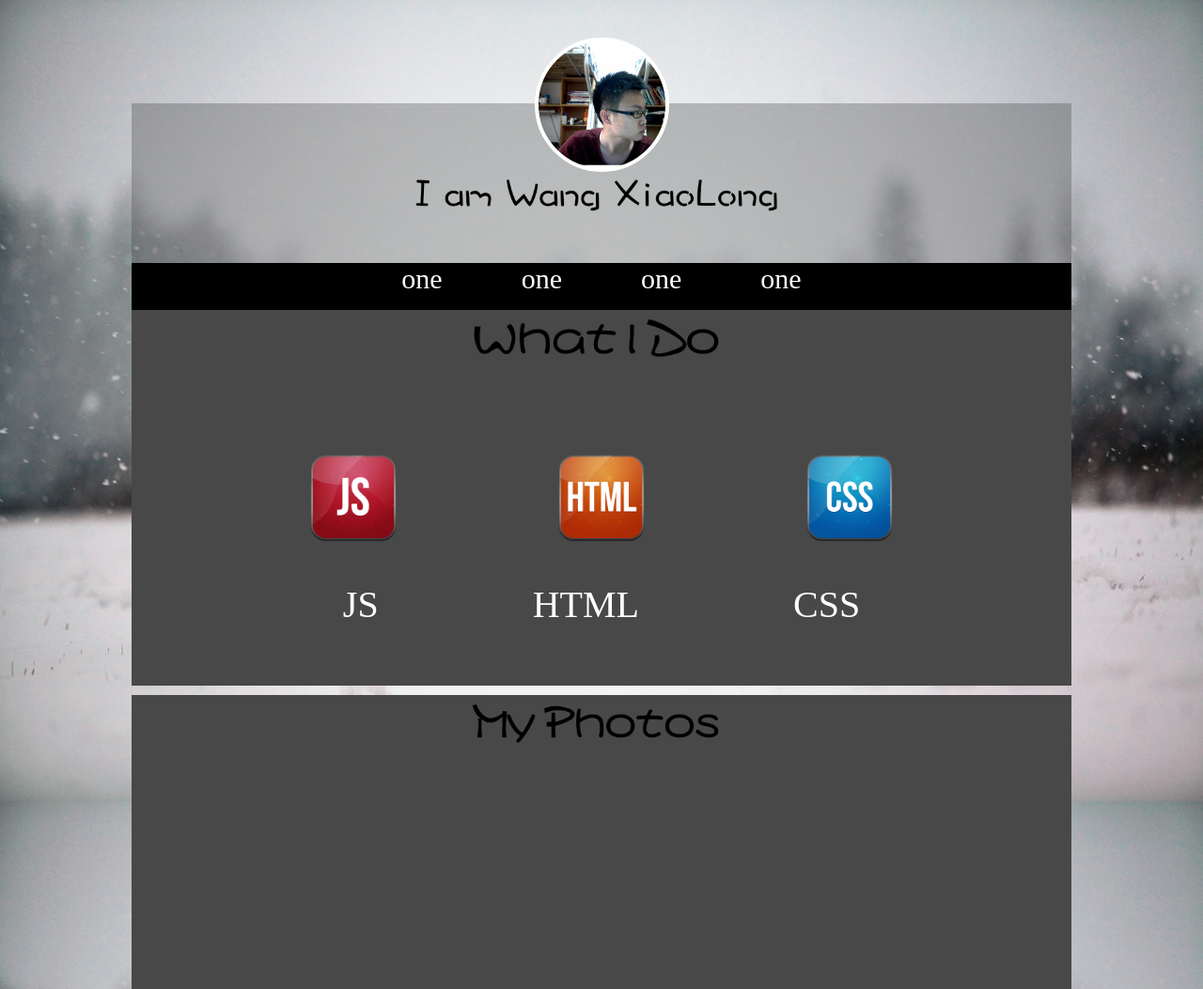
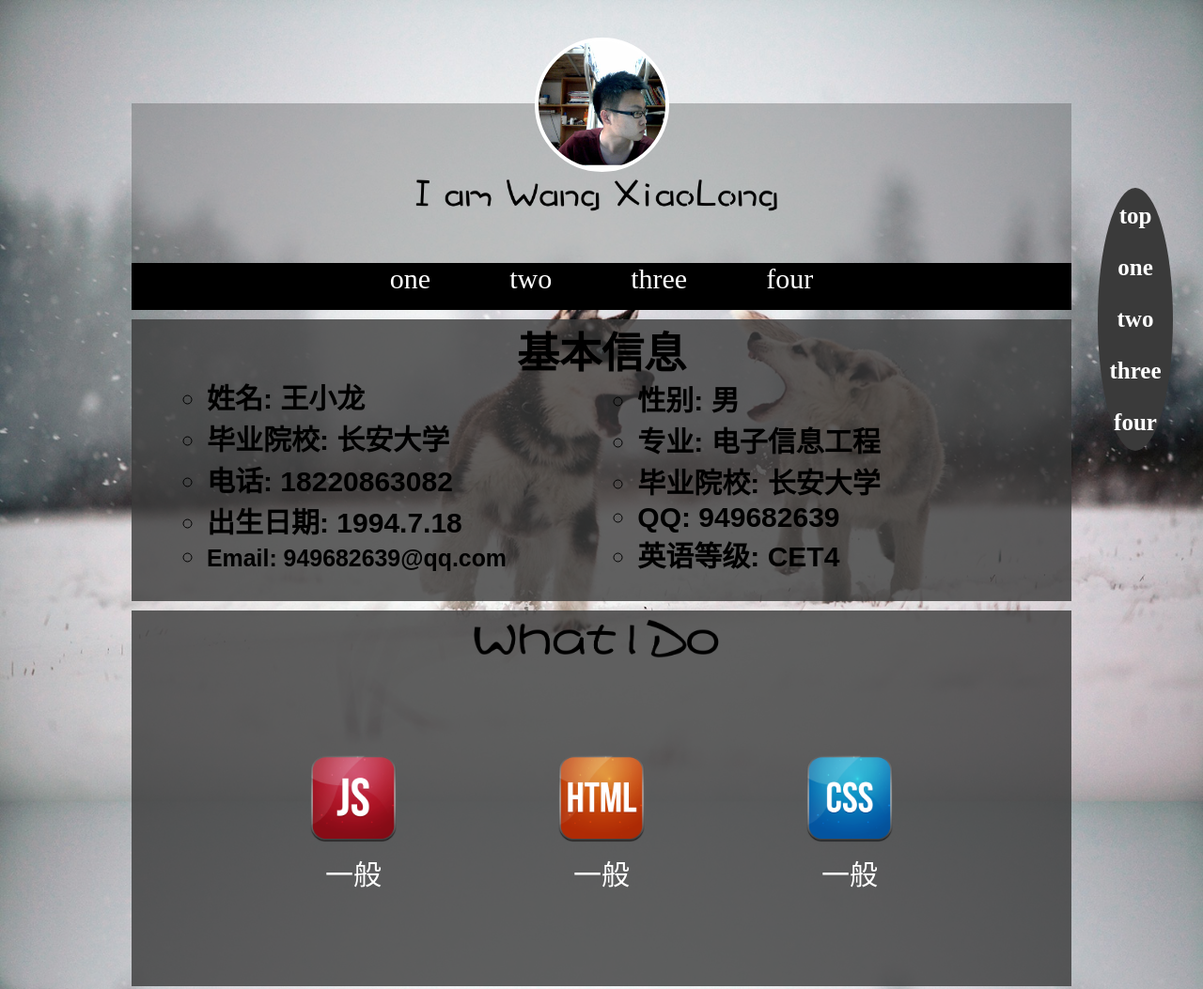
Before and after one commit to XiaoLongW/wxl-page, a plain HTML site: page index.html in a window 1280 px wide. Shown: the top 1053 px of the page at 94% size. Drawn offline with Linux system fonts and the light colour scheme.

Commit message:
add menu

```diff
--- a/index.html
+++ b/index.html
@@ -1,12 +1,12 @@
 <!DOCTYPE html>
 <html>
-  <head>
+  <head >
     <meta charset="utf-8">
     <title></title>
     <link rel="stylesheet" href="./style.css" media="screen" title="no title" charset="utf-8">
   </head>
 
-  <body>
+  <body">
     <div class="header" >
       <div class="avatar"></div>
       <div id="me"><img src="./img/me.png" style="width:400px;height:50px"/></div>
@@ -14,25 +14,55 @@
 
     <div id="menudiv">
       <ul id="menuul">
-        <li><a href="http://www.baidu.com" target="_blank">one</a></li>
-        <li><a href="file:///media/wxl/%E8%BD%AF%E4%BB%B6/SorftWare-it/WampServer/wamp/www/homepage/index.html" target="_blank">one</a></li>
-        <li><a href="http://www.baidu.com" target="_blank">one</a></li>
-        <li><a href="http://www.baidu.com" target="_blank">one</a></li>
+        <li><a href="#bodysum" >one</a></li>
+        <li><a href="#bodyone" >two</a></li>
+        <li><a href="#bodytwo" >three</a></li>
+        <li><a href="#bodythree" >four</a></li>
       </ul>
+    </div>
+
+    <div id="menu">
+        <ul>
+            <li><a href="#top">top</a></li>
+            <li><a href="#bodysum" >one</a></li>
+            <li><a href="#bodyone">two</a></li>
+            <li><a href="#bodytwo">three</a></li>
+            <li><a href="#bodythree">four</a></li>
+        </ul>
+    </div>
+
+    <div id="bodysum">
+       <!-- <div id="sum-title" ><img src="./img/do.png" style="width:280px;height:60px;margin:auto;padding:auto" style="margin:auto"/></div> -->
+       <div id="sum-title" ><h2 style="margin:0">基本信息</h2></div>
+       <ul id="sum-ul">
+       <li style="width:450px"><div id="sum-1">
+          <ul id="sum-message1">
+            <li><div id="name-div"><h4 style="margin:0">姓名: 王小龙</h4></div></li>
+            <li><div id="name-div"><h4 style="margin:0">毕业院校: 长安大学</h4></div></li>
+            <li><div id="name-div"><h4 style="margin:0">电话: 18220863082</h4></div></li>
+            <li><div id="name-div"><h4 style="margin:0">出生日期: 1994.7.18</h4></div></li>
+            <li><div id="name-div"><h5 style="margin:0">Email: 949682639@qq.com</h5></div></li>
+          </ul>
+       </div></li>
+       <li style="width:450px"><div id="sum-2" >
+          <ul id="sum-message2">
+            <li><div id="name-div"><h4 style="margin:0">性别: 男</h4></div></li>
+            <li><div id="name-div"><h4 style="margin:0">专业: 电子信息工程</h4></div></li>
+            <li><div id="name-div"><h4 style="margin:0">毕业院校: 长安大学</h4></div></li>
+            <li><div id="name-div"><h4 style="margin:0">QQ: 949682639</h4></div></li>
+            <li><div id="name-div"><h4 style="margin:0">英语等级: CET4</h4></div></li>
+          </ul>
+       </div></li>
+       </ul>
     </div>
 
     <div id="bodyone">
        <div id="one-title" ><img src="./img/do.png" style="width:280px;height:60px;margin:auto;padding:auto"/></div>
        <div id="one-1">
           <ul id="one-img">
-            <li><img src="./img/js.png" style="width:100px;height:100px"/></li>
-            <li><img src="./img/html.png" style="width:100px;height:100px"/></li>
-            <li><img src="./img/css.png" style="width:100px;height:100px"/></li>
-          </ul>
-          <ul id="one-word">
-            <li><p>JS</p></li>
-            <li><p>HTML</p></li>
-            <li><p>CSS</p></li>
+            <li><div id="js-div"><img src="./img/js.png" style="width:100px;height:100px"/><br/>一般</div></li>
+            <li><div id="html-div"><img src="./img/html.png" style="width:100px;height:100px"/><br/>一般</div></li>
+            <li><div id="css-div"><img src="./img/css.png" style="width:100px;height:100px"/><br/>一般</div></li>
           </ul>
        </div>
     </div>
--- a/style.css
+++ b/style.css
@@ -5,6 +5,47 @@ body{
   background-size: 100% auto;
   color: white
 }
+
+#menu {
+    position: fixed;
+    top: 200px;
+    left: 60%;
+    margin-left: 400px;
+    width: 80px;
+    background: rgba(58,58,58,1);
+    border-radius:50%;
+}
+
+#menu ul{
+  list-style: none;
+  margin: 0;
+  padding: 0;
+}
+
+#menu ul li{
+border-radius: 100%;
+}
+
+#menu ul li a {
+    display: block;
+    margin: 5px 0;
+    font-size: 25px;
+    font-weight: bold;
+    color: white;
+    width: 80px;
+    height: 50px;
+    line-height: 50px;
+    text-decoration: none;
+    text-align: center;
+    border-radius: 100%;
+}
+
+#menu ul li a:hover,
+#menu ul li a.current {
+    color: #fff;
+    background: black;
+}
+
 .header{
   width: 1000px;
   height: 170px;
@@ -62,11 +103,42 @@ body{
   text-decoration: underline;
 }
 
+
+
+#bodysum{
+  font-family: fantasy;
+  color: black;
+  width:1000px;
+  height:300px;
+  background:rgba(58,58,58,0.8);
+  margin: 10px auto 0 auto;
+  padding: 0;
+  font-size: 30px;
+}
+#sum-title{
+margin: 10px auto 0 auto;
+width:280px;
+height:60px;
+margin:0 auto 0 auto;
+text-align:center;
+}
+#sum-ul{
+  margin: 0;
+  padding: 0 40px 0 40px;
+  width:920px;
+  height:300px;
+  list-style:none;
+}
+#sum-ul>li{
+  display: inline-block;
+  margin: 0;
+}
+
 #bodyone{
   width:1000px;
   height:400px;
-  background:#484848;
-  margin: 0 auto 0 auto;
+  background:rgba(58,58,58,0.8);
+  margin: 10px auto 0 auto;
   padding: 0;
 }
 #one-title{
@@ -114,7 +186,7 @@ text-align:center;
 #bodytwo{
   width:1000px;
   height:700px;
-  background:#484848;
+  background:rgba(58,58,58,0.8);
   margin: 10px auto 0 auto;
 }
 #two-title{
@@ -125,7 +197,7 @@ text-align:center;
 #bodythree{
   width:1000px;
   height:700px;
-  background:#484848;
+  background:rgba(58,58,58,0.8);
   margin: 10px auto 0 auto;
 }
 #three-title{
```
